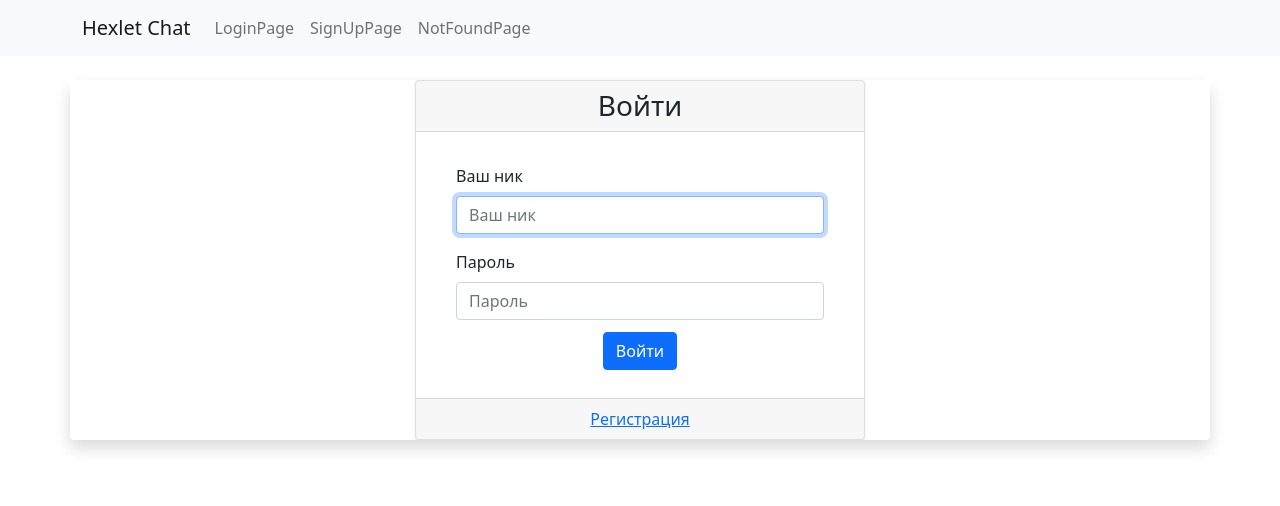
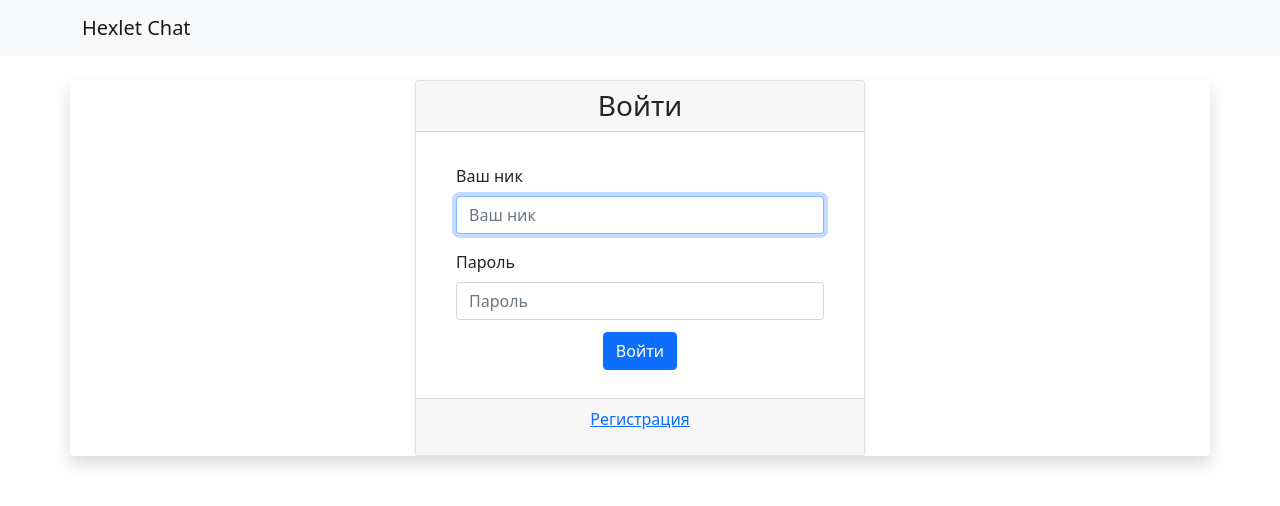
Before and after one commit to denivladislav/frontend-project-lvl4, a React app: page /login in a window 1280 px wide. Shown: the top 506 px of the page. Built offline with nearby package versions, Linux system fonts and the light colour scheme; no server answers; the HTML template or start-up script is replaced by a standard one.

Commit message:
unnecessary navbar links removed

```diff
--- a/src/components/App.jsx
+++ b/src/components/App.jsx
@@ -10,8 +10,8 @@
 import {
   Button,
   Navbar,
-  Nav,
-  Container, Col,
+  Container,
+  Col,
 } from 'react-bootstrap';
 import { useTranslation } from 'react-i18next';
 import LoginPage from './LoginPage.jsx';
@@ -84,11 +84,11 @@
           <Navbar bg="light" expand="lg">
             <Container>
               <Navbar.Brand as={Link} to="/">{t('nav.chat')}</Navbar.Brand>
-              <Nav className="me-auto">
+              {/* <Nav className="me-auto">
                 <Nav.Link as={Link} to="/login">LoginPage</Nav.Link>
                 <Nav.Link as={Link} to="/signup">SignUpPage</Nav.Link>
                 <Nav.Link as={Link} to="/404">NotFoundPage</Nav.Link>
-              </Nav>
+              </Nav> */}
               <AuthButton />
             </Container>
           </Navbar>
--- a/src/components/LoginPage.jsx
+++ b/src/components/LoginPage.jsx
@@ -125,7 +125,9 @@
             </Form>
           </Card.Body>
           <Card.Footer className="text-center">
-            <a href="/signup">{t('login.link')}</a>
+            <p>
+              <a href="/signup">{t('login.link')}</a>
+            </p>
           </Card.Footer>
         </Card>
       </Col>
```
